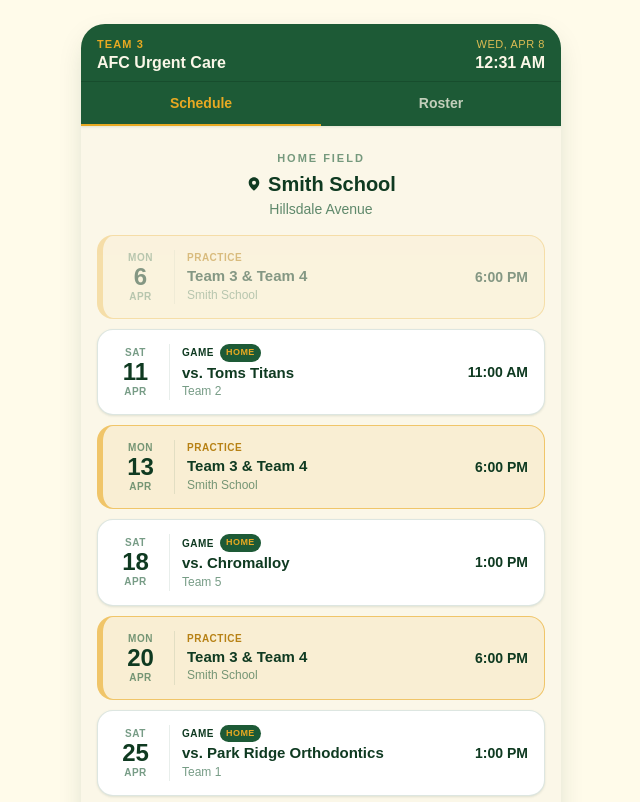
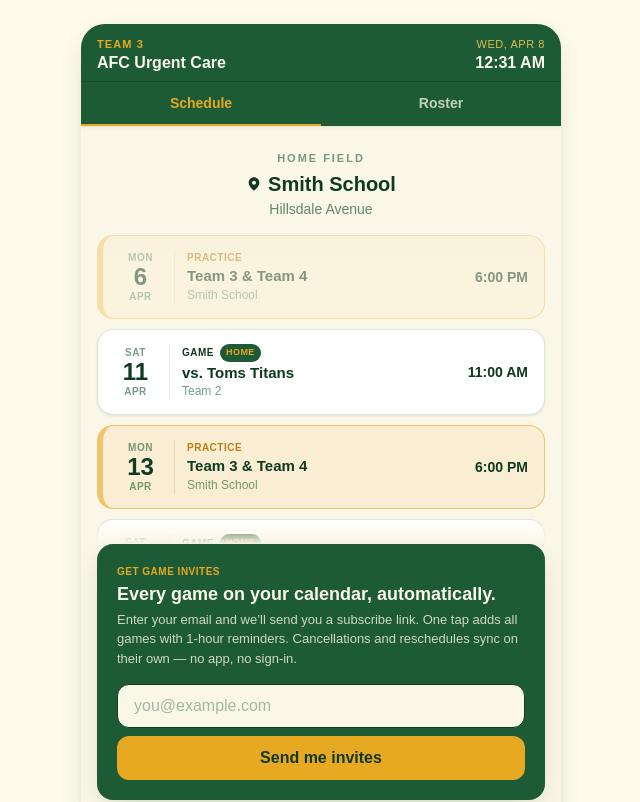
Before and after one commit to johnsondavid1107/2026Softball, a Next.js app: page / in a window 1280 px wide. Shown: the top 802 px of the page, without its empty margins (319-959 px from the left). Built offline with nearby package versions, Linux system fonts and the light colour scheme; no server answers; the database is empty; a web font is replaced by a local one.

Commit message:
added scroll into view

```diff
--- a/src/app/page.tsx
+++ b/src/app/page.tsx
@@ -9,7 +9,21 @@ export default function HomePage() {
       <Banner />
       <LocationHeader />
       <ScheduleList />
-      <SubscribeForm />
+
+      {/*
+       * Fixed subscribe dock — sits at the bottom of the viewport.
+       * The schedule scrolls freely behind it (ScheduleList has pb-72 clearance).
+       * Gradient above the card softens the scroll-behind effect.
+       */}
+      <div className="fixed bottom-0 left-0 right-0 z-40 pointer-events-none">
+        <div className="mx-auto max-w-[480px] pointer-events-auto">
+          {/* Fade gradient so content doesn't hard-cut behind the card */}
+          <div className="h-6 bg-gradient-to-t from-team-cream to-transparent" />
+          <div className="px-4 pb-4 safe-bottom bg-team-cream">
+            <SubscribeForm />
+          </div>
+        </div>
+      </div>
     </>
   );
 }
--- a/src/components/GameRow.tsx
+++ b/src/components/GameRow.tsx
@@ -1,5 +1,6 @@
 "use client";
 
+import { useEffect, useRef } from "react";
 import clsx from "clsx";
 import {
   formatShortDate,
@@ -14,11 +15,19 @@ type Props = {
   event: TeamEvent;
   todayIso: string;
   nowIso: string; // used to detect "past"
+  isNext?: boolean; // true for the first upcoming/today event — scroll target
 };
 
-export function GameRow({ event, todayIso, nowIso }: Props) {
+export function GameRow({ event, todayIso, nowIso, isNext }: Props) {
+  const liRef = useRef<HTMLLIElement>(null);
   const isToday = event.date === todayIso;
   const isPast = event.date < nowIso;
+
+  // On mount, scroll the next upcoming game to just below the sticky nav.
+  useEffect(() => {
+    if (!isNext || !liRef.current) return;
+    liRef.current.scrollIntoView({ block: "start", behavior: "instant" });
+  }, [isNext]);
 
   const base =
     "relative flex items-stretch gap-3 rounded-2xl border px-4 py-3.5 transition-all tap";
@@ -27,8 +36,8 @@ export function GameRow({ event, todayIso, nowIso }: Props) {
     event.kind === "bye"
       ? "border-dashed border-team-green/20 bg-transparent text-team-green/60"
       : event.kind === "practice"
-      ? "border-team-yellow/60 border-l-[6px] bg-team-yellow/10"
-      : "border-team-green/15 bg-white shadow-card";
+        ? "border-team-yellow/60 border-l-[6px] bg-team-yellow/10"
+        : "border-team-green/15 bg-white shadow-card";
 
   const todayStyles = isToday
     ? "ring-2 ring-team-yellow ring-offset-2 ring-offset-team-cream animate-pulse-soft !border-team-green"
@@ -38,7 +47,8 @@ export function GameRow({ event, todayIso, nowIso }: Props) {
 
   return (
     <li
-      className={clsx(base, kindStyles, todayStyles, pastStyles)}
+      ref={liRef}
+      className={clsx(base, kindStyles, todayStyles, pastStyles, isNext && "scroll-mt-28")}
       aria-current={isToday ? "date" : undefined}
     >
       {/* Left: date block */}
--- a/src/components/ScheduleList.tsx
+++ b/src/components/ScheduleList.tsx
@@ -17,17 +17,20 @@ export function ScheduleList() {
     return () => clearInterval(id);
   }, []);
 
-  // Separate byes for heading clarity? Kept inline — it's clearer to see the
-  // whole season flow as one list.
+  // First event that is today or in the future — scroll into view on mount.
+  const nextIdx = SCHEDULE.findIndex((e) => e.date >= todayIso);
+
   return (
     <WeatherProvider>
-      <ul className="flex flex-col gap-2.5 px-4 pb-6">
-        {SCHEDULE.map((event) => (
+      {/* pb-72 reserves space so the last rows aren't hidden behind the sticky subscribe bar */}
+      <ul className="flex flex-col gap-2.5 px-4 pb-72">
+        {SCHEDULE.map((event, i) => (
           <GameRow
             key={event.id}
             event={event}
             todayIso={todayIso}
             nowIso={todayIso}
+            isNext={i === nextIdx}
           />
         ))}
       </ul>
--- a/src/components/SubscribeForm.tsx
+++ b/src/components/SubscribeForm.tsx
@@ -34,7 +34,7 @@ export function SubscribeForm() {
   }
 
   return (
-    <section className="mx-4 mb-8 mt-2 rounded-2xl bg-team-green p-5 text-team-cream shadow-card-lg">
+    <section className="rounded-2xl bg-team-green p-5 text-team-cream shadow-card-lg">
       <div className="text-[10px] font-bold uppercase tracking-wider text-team-gold">
         Get game invites
       </div>
```
